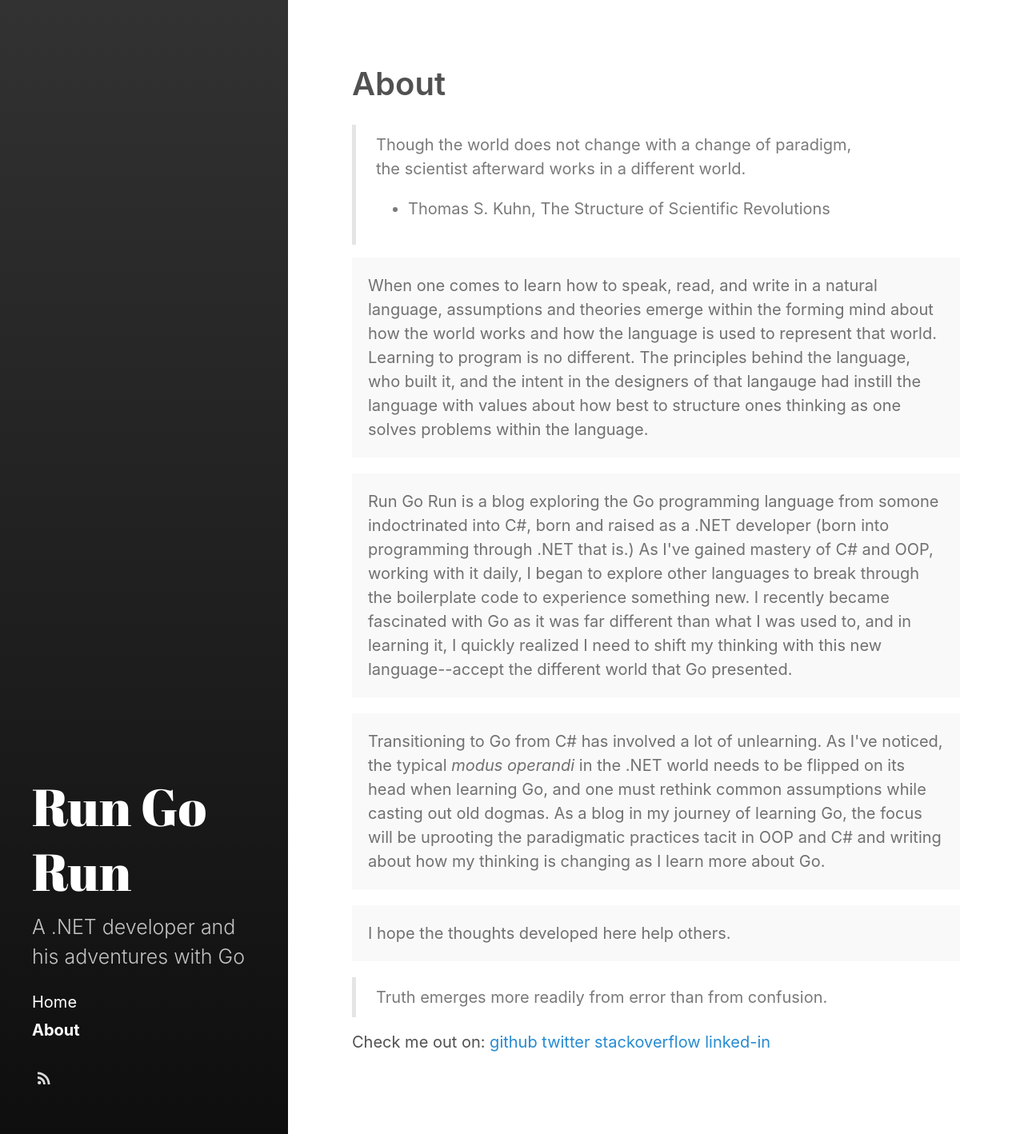
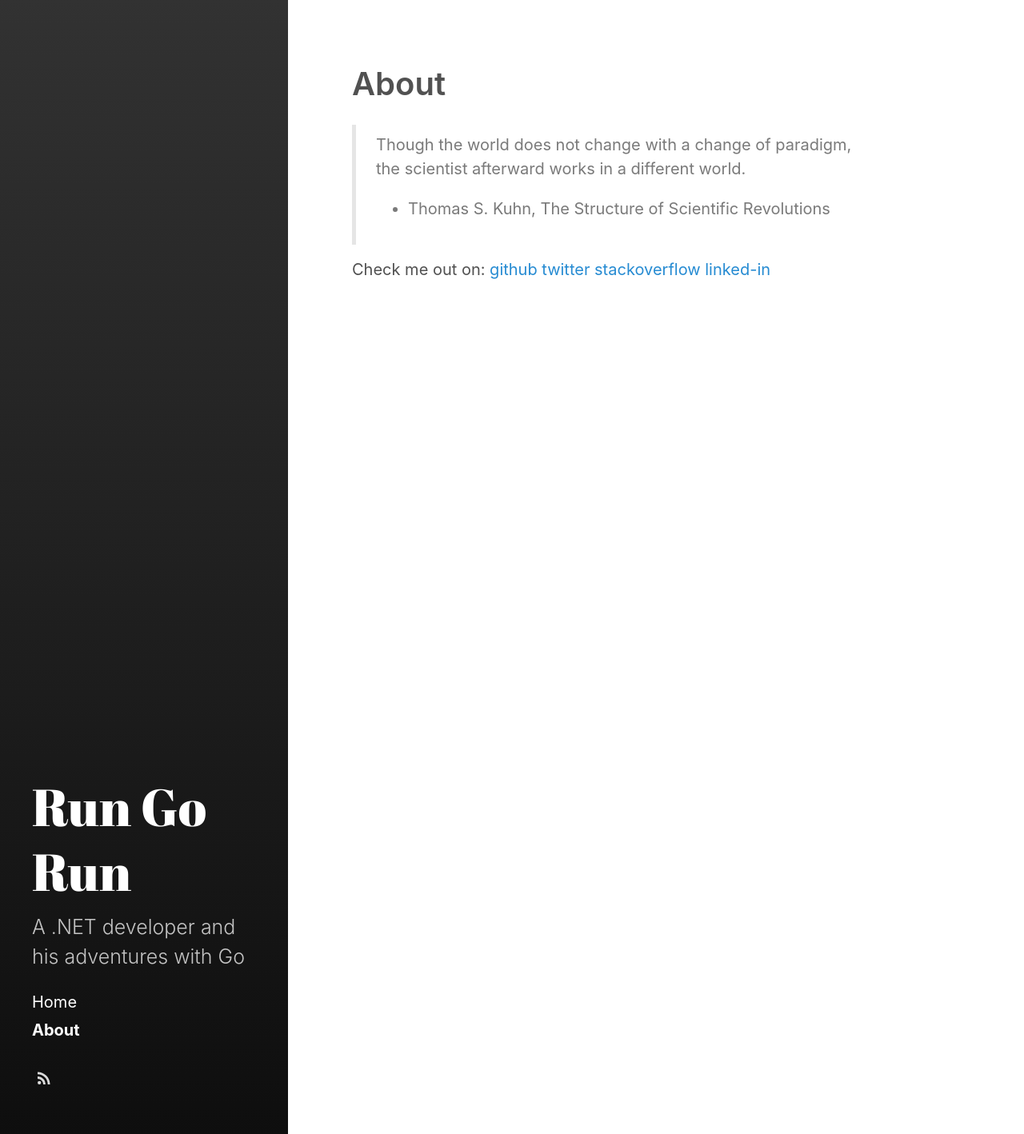
Before and after one commit to jeryanders/jeryanders.github.io, a Jekyll site: the page built from about.md, in a window 1280 px wide. Shown: the whole page at 80% size. Built offline with Jekyll 4.4.1, drawn with Linux system fonts in a browser that asks for light colours.

Commit message:
removed diatribe

```diff
--- a/about.md
+++ b/about.md
@@ -6,19 +6,6 @@ sidebar_link: true
 
 > Though the world does not change with a change of paradigm, the scientist afterward works in a different world.
 - Thomas S. Kuhn, The Structure of Scientific Revolutions
-
-<p class="message">When one comes to learn how to speak, read, and write in a natural language, assumptions and theories emerge within the forming mind about how the world works and how the language is used to represent that world. Learning to program is no different. The principles behind the language, who built it, and the intent in the designers of that langauge had instill the language with values about how best to structure ones thinking as one solves problems within the language.</p>
-
-<p class="message">Run Go Run is a blog exploring the Go programming language from somone indoctrinated into C#, born and raised as a .NET developer (born into programming through .NET that is.) As I've gained mastery of C# and OOP, working with it daily, I began to explore other languages to break through the boilerplate code to experience something new. I recently became fascinated with Go as it was far different than what I was used to, and in learning it, I quickly realized I need to shift my thinking with this new language--accept the different world that Go presented.</p>
-
-<p class="message">Transitioning to Go from C# has involved a lot of unlearning. As I've noticed, the typical <i>modus operandi</i> in the .NET world needs to be flipped on its head when learning Go, and one must rethink common assumptions while casting out old dogmas.  As a blog in my journey of learning Go, the focus will be uprooting the paradigmatic practices tacit in OOP and C# and writing about how my thinking is changing as I learn more about Go.
-</p>
-
-<p class="message">
-I hope the thoughts developed here help others.
-</p>
-
-> Truth emerges more readily from error than from confusion.
 
 Check me out on:
 [github][my-github]
```
